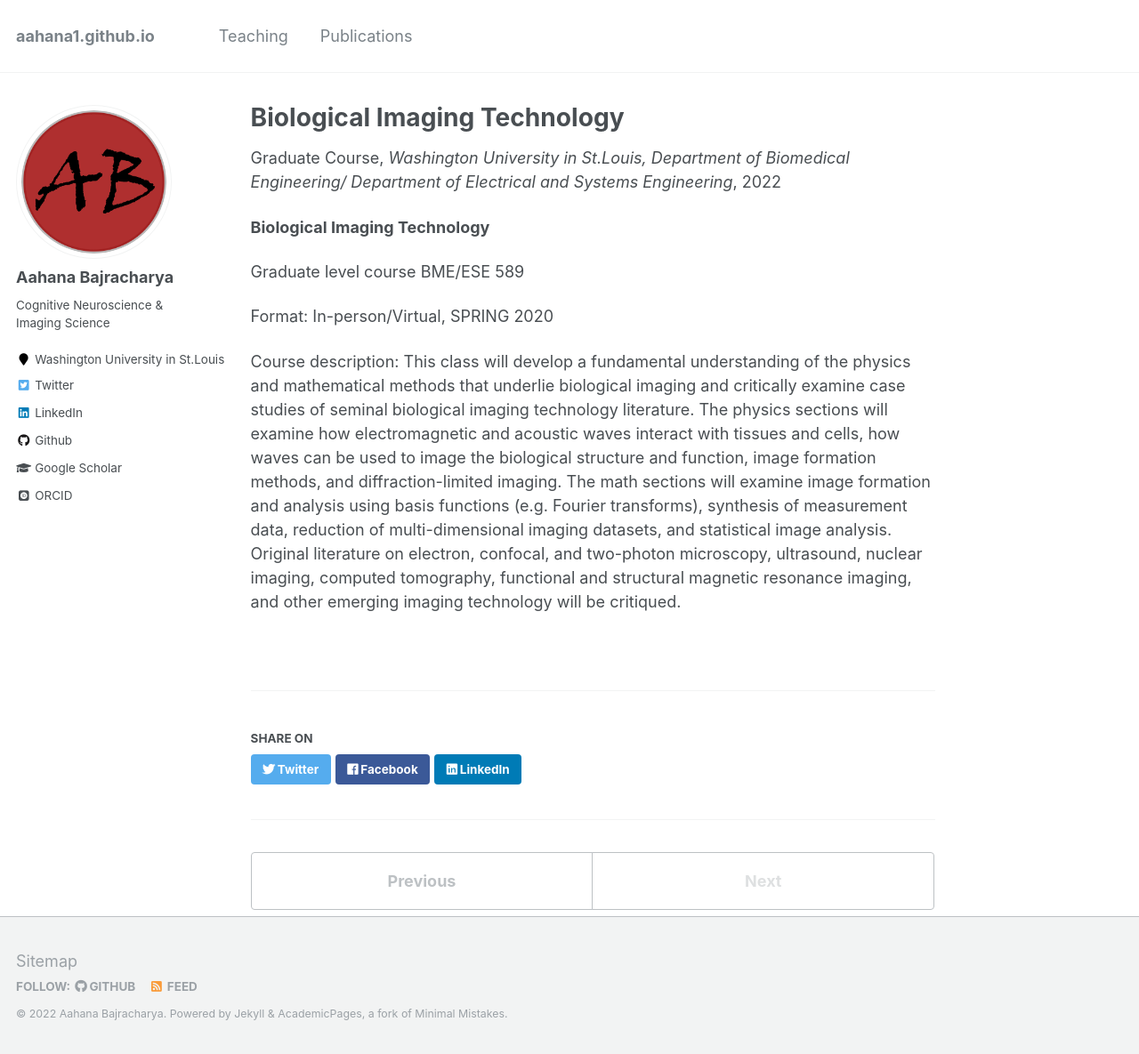
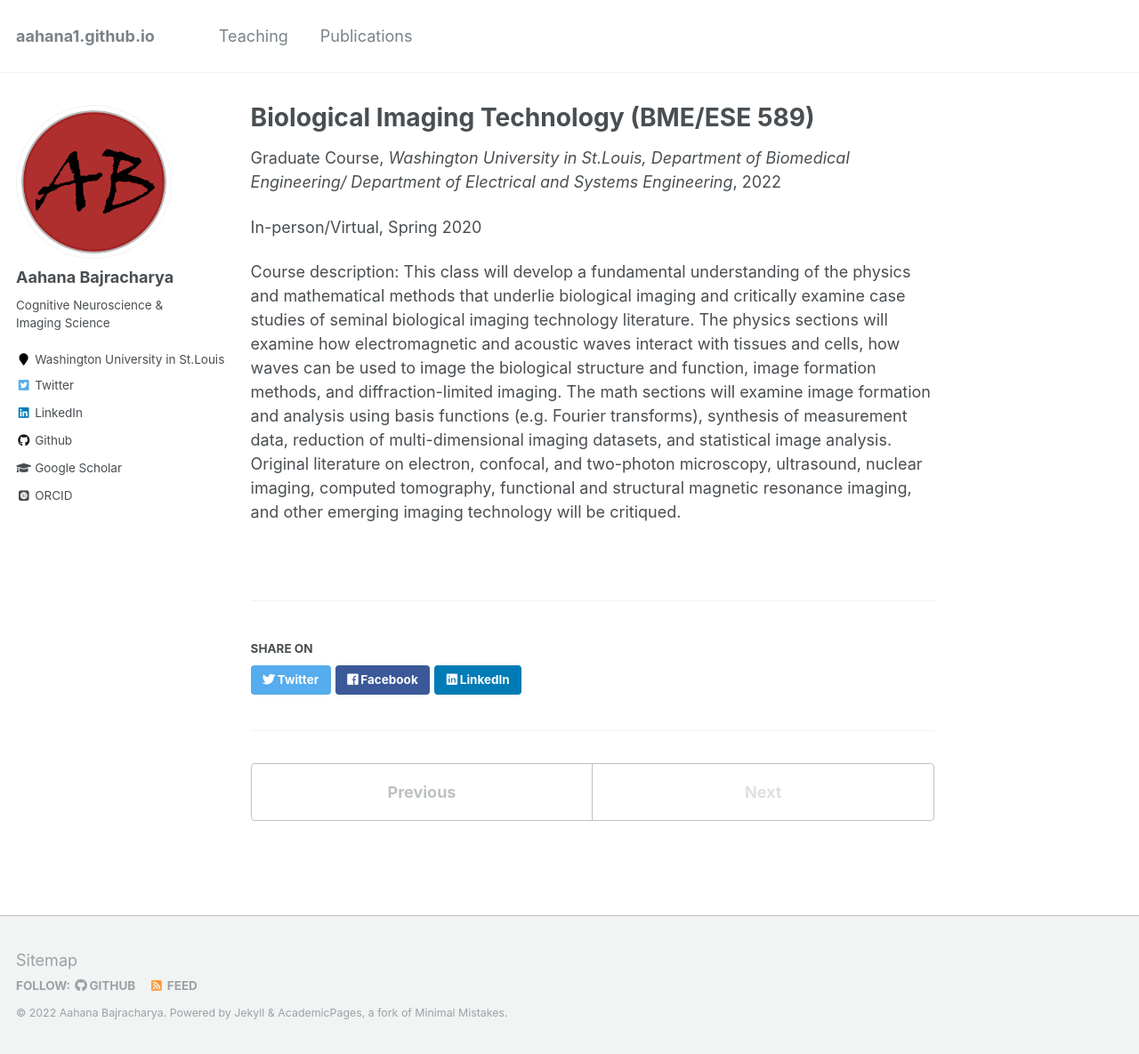
Before and after one commit to kritibhattarai23/kritibhattarai23.github.io, a Jekyll site: the page built from _teaching/2020-spring-teaching-1.md, in a window 1280 px wide and 1185 px high. Shown: the whole window at 89% size. Built offline with Jekyll 4.4.1, drawn with Linux system fonts in a browser that asks for light colours; some web fonts are replaced.

Commit message:
Update 2020-spring-teaching-1.md

```diff
--- a/_teaching/2020-spring-teaching-1.md
+++ b/_teaching/2020-spring-teaching-1.md
@@ -1,14 +1,10 @@
 ---
-title: "Biological Imaging Technology"
+title: "Biological Imaging Technology (BME/ESE 589)"
 collection: teaching
 type: "Graduate Course"
 permalink: /teaching/2020-spring-teaching-1
 venue: "Washington University in St.Louis, Department of Biomedical Engineering/ Department of Electrical and Systems Engineering"
 ---
-**Biological Imaging Technology**
-
-Graduate level course BME/ESE 589
-
-Format: In-person/Virtual, SPRING 2020
+In-person/Virtual, Spring 2020
 
 Course description: This class will develop a fundamental understanding of the physics and mathematical methods that underlie biological imaging and critically examine case studies of seminal biological imaging technology literature. The physics sections will examine how electromagnetic and acoustic waves interact with tissues and cells, how waves can be used to image the biological structure and function, image formation methods, and diffraction-limited imaging. The math sections will examine image formation and analysis using basis functions (e.g. Fourier transforms), synthesis of measurement data, reduction of multi-dimensional imaging datasets, and statistical image analysis. Original literature on electron, confocal, and two-photon microscopy, ultrasound, nuclear imaging, computed tomography, functional and structural magnetic resonance imaging, and other emerging imaging technology will be critiqued.
```
